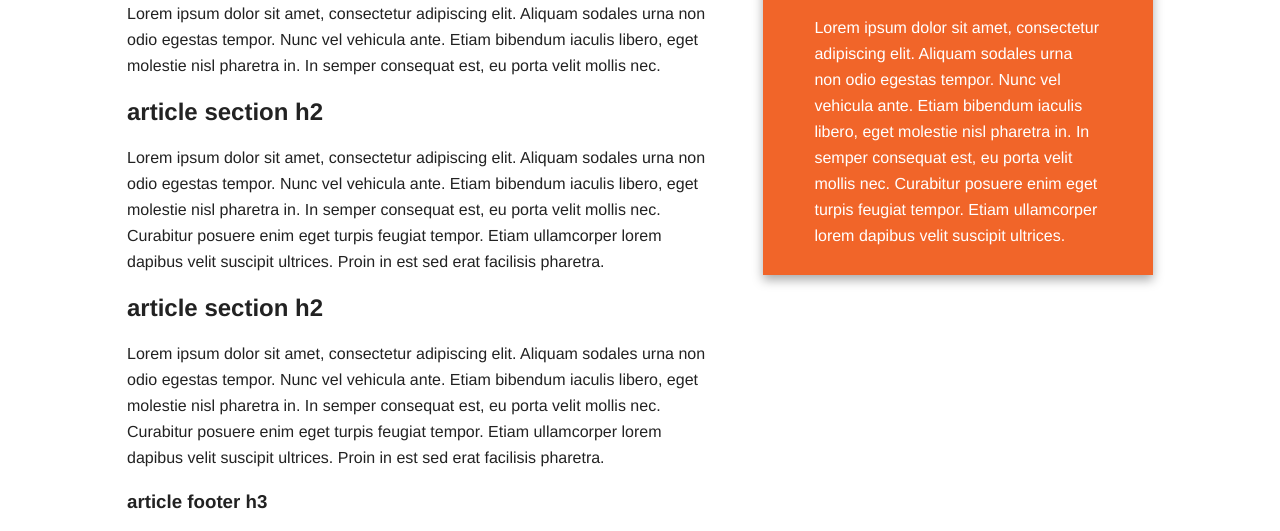
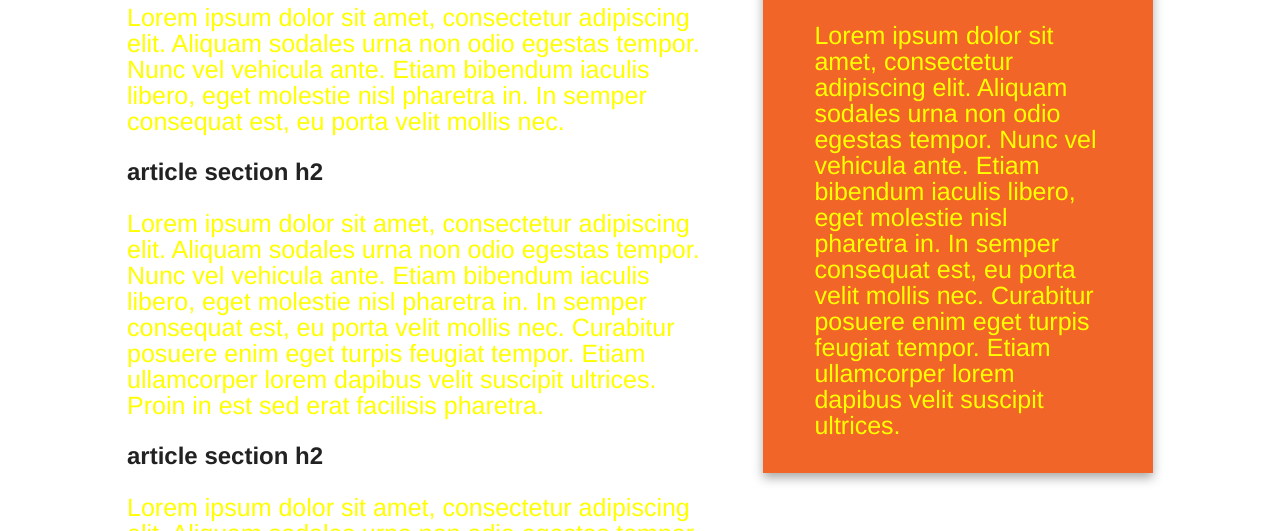
Before and after one commit to IslahMusleh/starter-web, a plain HTML site: page index.html in a window 1280 px wide. Shown: the part 194-725 px from the top of the page. Drawn offline with nearby package versions, Linux system fonts and the light colour scheme.

Commit message:
this file is edited for creating merging conflicts

```diff
--- a/index.html
+++ b/index.html
@@ -5,17 +5,22 @@
 <!--[if gt IE 8]><!--> <html class="no-js" lang=""> <!--<![endif]-->
     <head>
         <style>
+            p{
+                color: yellow;
+                font-size: 25px;
+
+            }
         </style>
         <meta charset="utf-8">
         <meta http-equiv="X-UA-Compatible" content="IE=edge,chrome=1">
-        <title>Title is added to the new branch file only</title>
+        <title>Interesting title gooes here thanks to the git</title>
         <meta name="description" content="">
         <meta name="viewport" content="width=device-width, initial-scale=1">
         <link rel="apple-touch-icon" href="apple-touch-icon.png">
 
         <link rel="stylesheet" href="css/normalize.min.css">
         <link rel="stylesheet" href="css/main.css">
-
+<!-- Some comments goes here thanks git -->
         <script src="js/vendor/modernizr-2.8.3-respond-1.4.2.min.js"></script>
     </head>
     <body>
```
